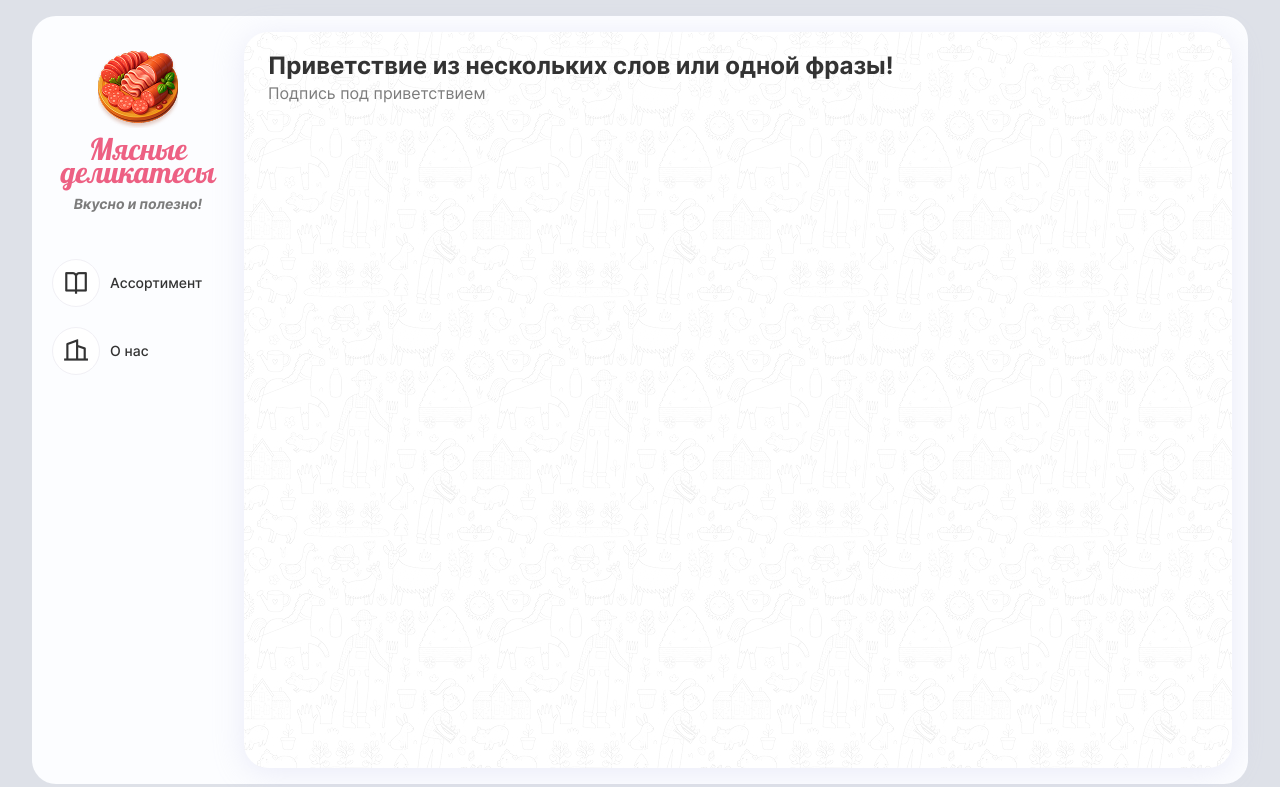
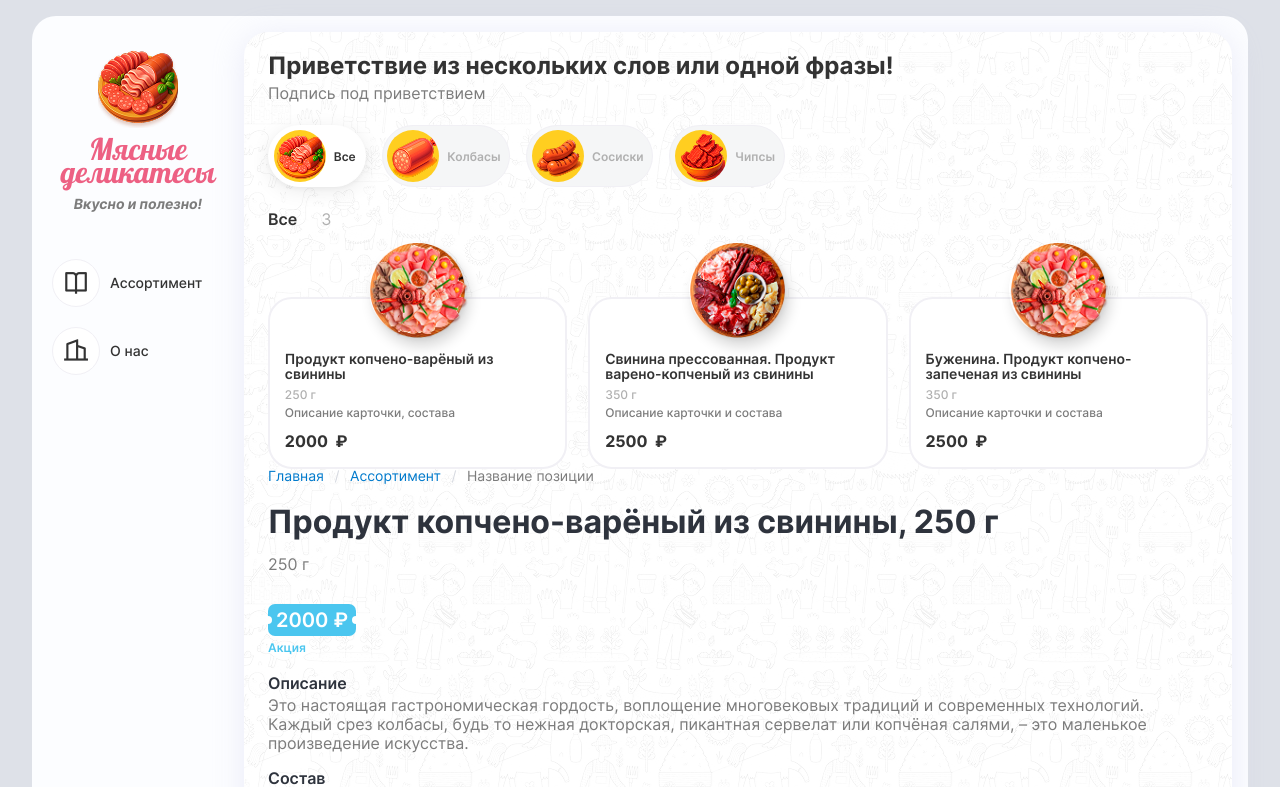
Before and after one commit to Mcrae32/Moms-catalogue, a Vue app: page /assortment/0 in a window 1280 px wide. Shown: the top 787 px of the page. Built offline with nearby package versions, Linux system fonts and the light colour scheme; a web font is replaced by a local one.

Commit message:
routing process

```diff
--- a/src/App.vue
+++ b/src/App.vue
@@ -29,12 +29,59 @@
 </template>
 <script>
   export default {
+    provide(){
+      return {
+        productAssortment: [
+          {
+            id: 0,
+            nameProduct: 'Продукт копчено-варёный из свинины',
+            weight: 250,
+            cardReviews: 'Описание карточки, состава',
+            cardPrice: 2000,
+            cardImage: '/src/assets/images/assortment/1.png',
+            modalReviews: 'Это настоящая гастрономическая гордость, воплощение многовековых традиций и современных технологий. Каждый срез колбасы, будь то нежная докторская, пикантная сервелат или копчёная салями, – это маленькое произведение искусства.',
+            modalState: false,
+          },
+          {
+            id: 1,
+            nameProduct: 'Свинина прессованная. Продукт варено-копченый из свинины',
+            weight: 350,
+            cardReviews: 'Описание карточки и состава',
+            cardPrice: 2500,
+            cardImage: '/src/assets/images/assortment/2.png',
+            modalReviews: '',
+            modalState: false,
+          },
+          {
+            id: 2,
+            nameProduct: 'Буженина. Продукт копчено-запеченая из свинины',
+            weight: 350,
+            cardReviews: 'Описание карточки и состава',
+            cardPrice: 2500,
+            cardImage: '/src/assets/images/assortment/1.png',
+            modalReviews: '',
+            modalState: false,
+          },
+        ],
+        // openItem: false,
+      }
+    },
+    data() {
+      return {
+        // openPageProduct: false,
+      }
+    },
+    methods: {
+      openCard() {
+        // this.openPageProduct = true;
+      }
+    },
     components: {
       LogoDesctop,
       NavigationDesctop,
       NavigationTablet,
       LogoMobile
-    }
+    },
   }
 </script>
 <style scoped>
--- a/src/components/ModalView.vue
+++ b/src/components/ModalView.vue
@@ -9,14 +9,6 @@
       price: { type: Number, },
       reviews: { type: String, },
     },
-    data() {
-        return {
-          modalState: this.stateModal
-        }
-    },
-    methods: {
-
-    }
 };
 </script>
 
--- a/src/components/NavigationDesctop.vue
+++ b/src/components/NavigationDesctop.vue
@@ -9,7 +9,9 @@
             <i class="btn__icon ri-home-7-line"></i> Главная
         </div>
     </button> -->
-    <RouterLink to="assortment" class="btn">
+    <RouterLink to="/assortment" class="btn" @click="$emit('open-card')">
+    <!-- <RouterLink to="/assortment" class="btn" @click="open-card"> -->
+    <!-- <RouterLink to="/assortment" class="btn"> -->
         <div class="btn__wrap">
             <i class="btn__icon ri-book-open-line"></i>
             Ассортимент
@@ -30,9 +32,17 @@
 </template>
 <script>
     export default {
+        // inject: ['openItem'],
         components: {
             RouterLink
-        }
+        },
+        emits: ['open-card'],
+        // methods: {
+        //     openCard() {
+        //         this.openItem = true;
+        //         console.log("openItem - ", this.openItem);
+        //     }
+        // }
     }
 </script>
 <style lang="scss" scoped>
--- a/src/components/ProductCard.vue
+++ b/src/components/ProductCard.vue
@@ -1,18 +1,16 @@
 <script setup>
     import ModalView from '../components/ModalView.vue'
+    import { RouterLink } from 'vue-router'
 </script>
 
 <template>
-    <div
-        class="product-card c-a-r-d cell"
-    >
+    <div class="product-card c-a-r-d cell">
         <div class="card__img">
-            <button
-             class="quick-view"
-             @click="openModal"
-            >Быстрый просмотр</button>
+            <button class="quick-view" @click="openModal">Быстрый просмотр</button>
             <img :src="cardImage" :alt="nameProduct">
         </div>
+        <RouterLink :to="'/assortment/' + id" @click="$emit('open-card')">
+        <!-- <RouterLink :to="'/assortment/' + id"> -->
             <div class="card__content">
                 <p class="card__title">{{ nameProduct }}</p>
                 <div class="card__info">
@@ -24,6 +22,7 @@
                     <button class="card__button"></button>
                 </div>
             </div>
+        </RouterLink>
     </div>
     <ModalView
         :stateModal="stateModal"
@@ -60,7 +59,7 @@
             this.stateModal = !this.stateModal;
         }
     },
-
+    emits: ['open-card'],
 }
 </script>
 
--- a/src/router/index.js
+++ b/src/router/index.js
@@ -12,8 +12,7 @@
       alias: '/',
       children: [
         {
-          // path: ':assortmentId?',
-          path: '/assortment0',
+          path: ':productId?',
           component: ProductView,
           props: true,
         }
--- a/src/scss/main.scss
+++ b/src/scss/main.scss
@@ -286,8 +286,8 @@
 }
 
 .product-item {
-    & > a:hover,
-    & > a:focus {
+    & > div > a:hover,
+    & > div > a:focus {
         text-decoration: none !important;
     }
 }
--- a/src/views/Assortment.vue
+++ b/src/views/Assortment.vue
@@ -2,19 +2,19 @@
 // import TheWelcome from '../components/TheWelcome.vue'
   import Filter from '../components/Filter.vue'
   import ProductCard from '../components/ProductCard.vue'
-  import { RouterLink } from 'vue-router'
+  // import { RouterView } from 'vue-router'
 </script>
 
 <template>
-  <!-- <main>
-    <TheWelcome />
-  </main> -->
+  <template v-if="!openItem">
+  <!-- <template> -->
     <div class="content__filter">
       <Filter />
     </div>
     <div class="content__catalogue catalogue">
       <div class="catalogue__position-filter filter">
-      <span class="filter__position">Все</span><span class="filter__count">{{ productAssortment.length }}</span>
+        <span class="filter__position">Все</span>
+        <span class="filter__count">{{ productAssortment.length }}</span>
       </div>
       <div class="catalogue__wrap">
         <div
@@ -26,8 +26,6 @@
             v-for="product in productAssortment"
             :key="product.id"
           >
-          <!-- <RouterLink :to="'/assortment' + product.id"> -->
-          <RouterLink to="/assortment0">
             <product-card
               :id="product.id"
               :nameProduct="product.nameProduct"
@@ -36,64 +34,24 @@
               :cardPrice="product.cardPrice"
               :cardImage="product.cardImage"
               :modalState="product.modalState"
+              @open-card="openCard"
             ></product-card>
-          </RouterLink>
           </div>
-
-          <!-- <product-card
-            v-for="product in productAssortment"
-            :key="product.id"
-            :id="product.id"
-            :nameProduct="product.nameProduct"
-            :weight="product.weight"
-            :cardReviews="product.cardReviews"
-            :cardPrice="product.cardPrice"
-            :cardImage="product.cardImage"
-            :modalState="product.modalState"
-          ></product-card> -->
-
         </div>
       </div>
     </div>
   </template>
+  <RouterView />
+</template>
 
 <script>
 export default {
+  // inject: ['productAssortment', 'openItem'],
+  inject: ['productAssortment'],
   data() {
     return {
+      openItem: false,
       winWidth: window.innerWidth,
-      productAssortment: [
-        {
-          id: 0,
-          nameProduct: 'Продукт копчено-варёный из свинины',
-          weight: 250,
-          cardReviews: 'Описание карточки, состава',
-          cardPrice: 2000,
-          cardImage: '/src/assets/images/assortment/1.png',
-          modalReviews: 'Это настоящая гастрономическая гордость, воплощение многовековых традиций и современных технологий. Каждый срез колбасы, будь то нежная докторская, пикантная сервелат или копчёная салями, – это маленькое произведение искусства.',
-          modalState: false,
-        },
-        {
-          id: 1,
-          nameProduct: 'Свинина прессованная. Продукт варено-копченый из свинины',
-          weight: 350,
-          cardReviews: 'Описание карточки и состава',
-          cardPrice: 2500,
-          cardImage: '/src/assets/images/assortment/2.png',
-          modalReviews: '',
-          modalState: false,
-        },
-        {
-          id: 2,
-          nameProduct: 'Буженина. Продукт копчено-запеченая из свинины',
-          weight: 350,
-          cardReviews: 'Описание карточки и состава',
-          cardPrice: 2500,
-          cardImage: '/src/assets/images/assortment/1.png',
-          modalReviews: '',
-          modalState: false,
-        },
-      ]
     }
   },
   computed: {
@@ -104,6 +62,12 @@
   methods: {
     handleResize() {
       this.winWidth = widndow.innerWidth;
+    },
+    openCard() {
+      this.openItem = true;
+    },
+    closeCard() {
+      this.openItem = false;
     }
   },
   mounted() {
--- a/src/views/ProductView.vue
+++ b/src/views/ProductView.vue
@@ -1,26 +1,26 @@
 <script setup>
   import Breadcrumb from '@/components/Breadcrumb.vue';
-  import PageSlider from '@/components/PageSlider.vue';
+  // import PageSlider from '@/components/PageSlider.vue';
 </script>
 <template>
-  <h2>{{ id }}</h2>
+  <template v-if="productId">
   <Breadcrumb />
   <div class="content__product-reviews product-reviews">
     <div class="product-reviews__column">
-      <h1>Название позиции, 250 - 500 г</h1>
-      <p class="product-reviews__weight">250 - 500 г</p>
+      <h1>{{ productItem.nameProduct }}, {{ productItem.weight }} г</h1>
+      <p class="product-reviews__weight">{{ productItem.weight }} г</p>
       <div class="product-reviews-price product-price price-action">
-        <p class="product-price__price">2500 ₽</p>
+        <p class="product-price__price">{{ productItem.cardPrice }} ₽</p>
         <span class="product-reviews__subprice">Акция</span>
       </div>
       <div class="product-reviews__text product-text">
         <div class="product-text__block">
           <h3>Описание</h3>
-          <p>Это настоящая гастрономическая гордость, воплощение многовековых традиций и современных технологий. Каждый срез колбасы, будь то нежная докторская, пикантная сервелат или копчёная салями, – это маленькое произведение искусства.</p>
+          <p>{{ productItem.modalReviews }}</p>
         </div>
         <div class="product-text__block">
           <h3>Состав</h3>
-          <p>Свинина, говядина, курица или даже дичь.</p>
+          <p>{{ productItem.cardReviews }}</p>
         </div>
         <div class="product-text__block">
           <h3>Годен</h3>
@@ -37,17 +37,27 @@
       </div>
     </div>
     <div class="product-reviews__column">
-      <PageSlider />
+      <!-- <PageSlider /> -->
     </div>
   </div>
+  </template>
+  <!-- sdfg -->
 </template>
 <script>
 export default {
-  props: {
-    id: { type: Number, },
+  inject: ['productAssortment'],
+  props: ['productId'],
+  components: {
+    Breadcrumb
   },
-  components: {
-    Breadcrumb, PageSlider
+  computed: {
+    // productItem() {
+    //   return "1234"
+    // },
+    productItem() {
+      return this.productAssortment.find(product => product.id == this.productId);
+      // console.log( this.productAssortment.find(product => product.id == this.productId) );
+    }
   },
 }
 </script>
```
Lines whose indentation alone changed are shown as unchanged.
